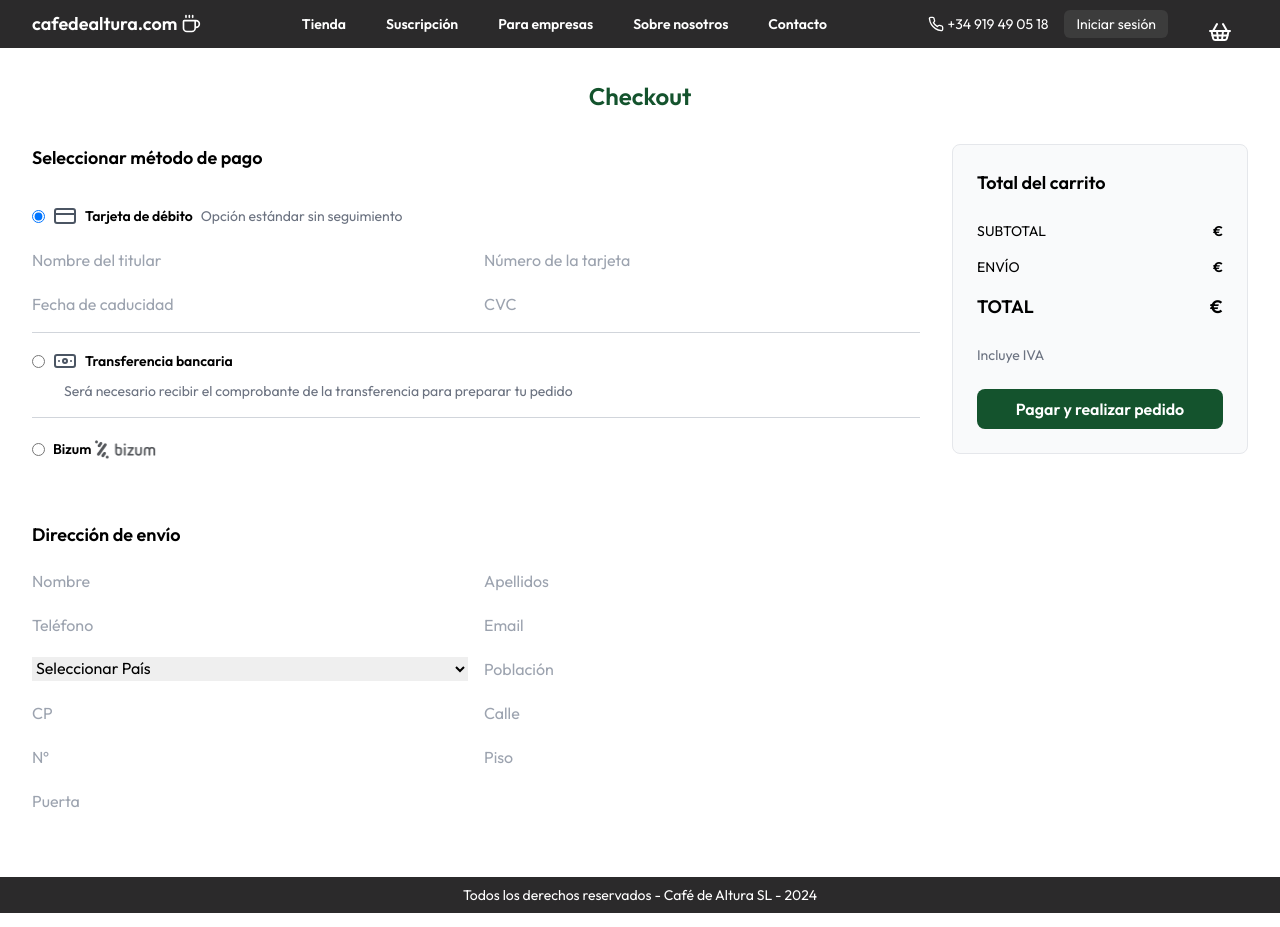
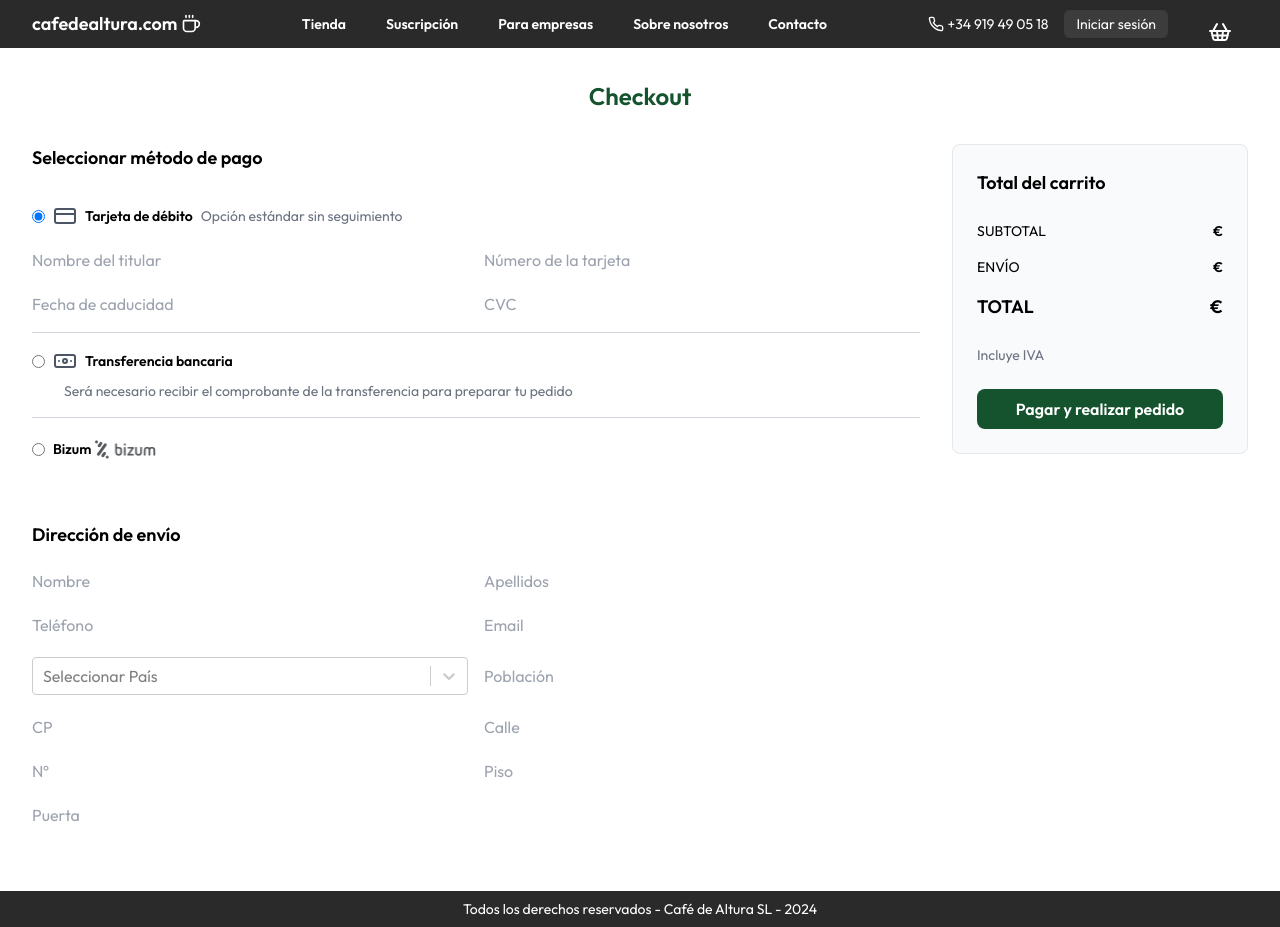
Before and after one commit to gabrielaspooky/CafeDeAlturaV2, a Next.js app in the folder cafe-de-altura/: page /checkout in a window 1280 px wide. Built offline with nearby package versions, Linux system fonts and the light colour scheme; no server answers.

Commit message:
added country select component with react-select

```diff
--- /dev/null
+++ b/cafe-de-altura/components/CountrySelect.jsx
@@ -0,0 +1,30 @@
+"use client"
+import React, { useEffect, useState } from 'react';
+import Select from 'react-select';
+
+const CountrySelect = () => {
+  const [options, setOptions] = useState([]);
+
+  useEffect(() => {
+    // Fetch country data from a public API
+    fetch('https://restcountries.com/v3.1/all')
+      .then(response => response.json())
+      .then(data => {
+        const countries = data.map(country => ({
+          value: country.cca2, // You can use cca3 for 3-letter codes
+          label: country.name.common,
+        }));
+        setOptions(countries);
+      });
+  }, []);
+
+  return (
+    <Select
+      options={options}
+      placeholder="Seleccionar País"
+      className="form-select mt-1 block w-full"
+    />
+  );
+};
+
+export default CountrySelect;
--- a/cafe-de-altura/package.json
+++ b/cafe-de-altura/package.json
@@ -17,7 +17,8 @@
     "mongoose": "^8.5.4",
     "next": "14.2.6",
     "react": "^18",
-    "react-dom": "^18"
+    "react-dom": "^18",
+    "react-select": "^5.8.0"
   },
   "devDependencies": {
     "eslint": "^8",
--- a/cafe-de-altura/src/app/checkout/page.jsx
+++ b/cafe-de-altura/src/app/checkout/page.jsx
@@ -2,6 +2,7 @@
 import React, { useEffect, useState } from 'react';
 import { CreditCard, Banknote, Phone } from 'lucide-react';
 import Image from 'next/image';
+import CountrySelect from '../../../components/CountrySelect';
 
 const CheckoutPage = () => {
   const [cartSummary, setCartSummary] = useState({
@@ -74,9 +75,7 @@ const CheckoutPage = () => {
                 <input type="text" placeholder="Apellidos" className="form-input mt-1 block w-full" />
                 <input type="text" placeholder="Teléfono" className="form-input mt-1 block w-full" />
                 <input type="email" placeholder="Email" className="form-input mt-1 block w-full" />
-                <select className="form-select mt-1 block w-full">
-                  <option>Seleccionar País</option>
-                </select>
+                <CountrySelect />
                 <input type="text" placeholder="Población" className="form-input mt-1 block w-full" />
                 <input type="text" placeholder="CP" className="form-input mt-1 block w-full" />
                 <input type="text" placeholder="Calle" className="form-input mt-1 block w-full" />
```
Also changed, not shown: 1 other file (tests, documents, lock files or other folders).
